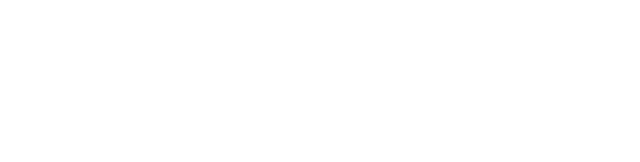
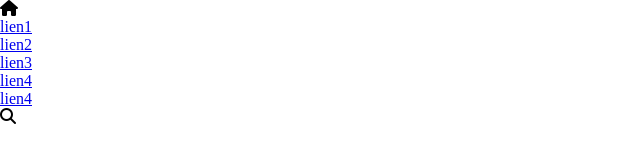
Before and after one commit to Lolou13/courResponsive, a plain HTML site: page index.html in a window 1280 px wide. Shown: the whole page, without its empty margins (0-640 px from the left). Drawn offline with Linux system fonts and the light colour scheme.

Commit message:
add files

```diff
--- a/index.html
+++ b/index.html
@@ -3,9 +3,29 @@
 <head>
     <meta charset="UTF-8">
     <meta name="viewport" content="width=device-width, initial-scale=1.0">
+    <link rel="stylesheet" href="https://cdnjs.cloudflare.com/ajax/libs/font-awesome/6.4.2/css/all.min.css" integrity="sha512-z3gLpd7yknf1YoNbCzqRKc4qyor8gaKU1qmn+CShxbuBusANI9QpRohGBreCFkKxLhei6S9CQXFEbbKuqLg0DA==" crossorigin="anonymous" referrerpolicy="no-referrer" />
+    <link rel="stylesheet" href="style.css">
     <title>Document</title>
 </head>
 <body>
+<header>
+
+    <div class="navbar desktop">
+  <nav>
+    <div class="logo"><i class="fa-solid fa-house"></i></div>
+    <ul>
+        <li><a href="#">lien1</a></li>
+        <li><a href="#">lien2</a></li>
+        <li><a href="#">lien3</a></li>
+        <li><a href="#">lien4</a></li>
+        <li><a href="#">lien4</a></li>
+    </ul>
+  </nav>
+
+  <i class="fa-solid fa-search"></i>
+
+    </div>
+</header>
 
 </body>
 </html>
--- /dev/null
+++ b/style.css
@@ -0,0 +1,4 @@
+*{
+    margin: 0;
+    padding: 0;
+}
```
